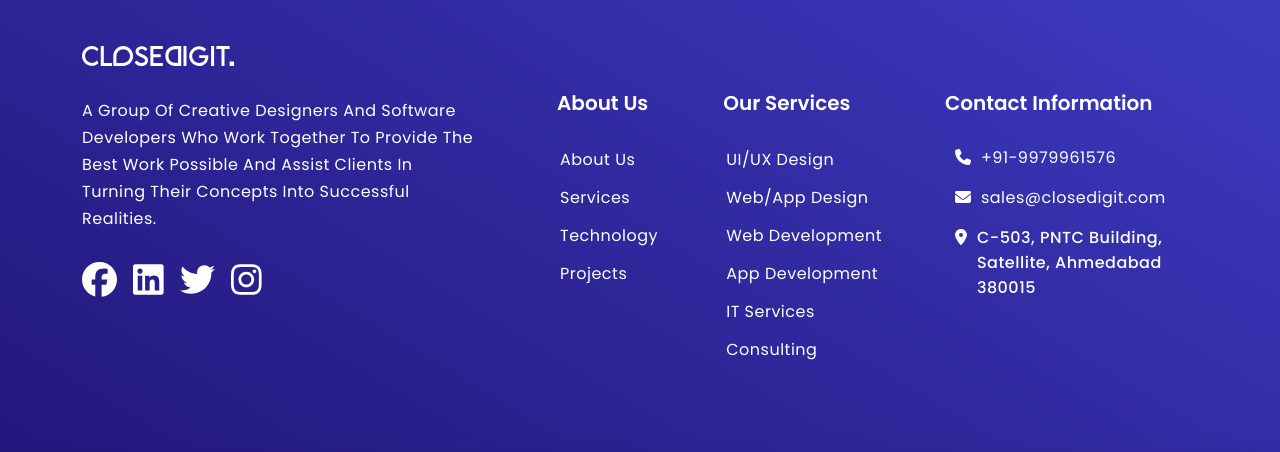
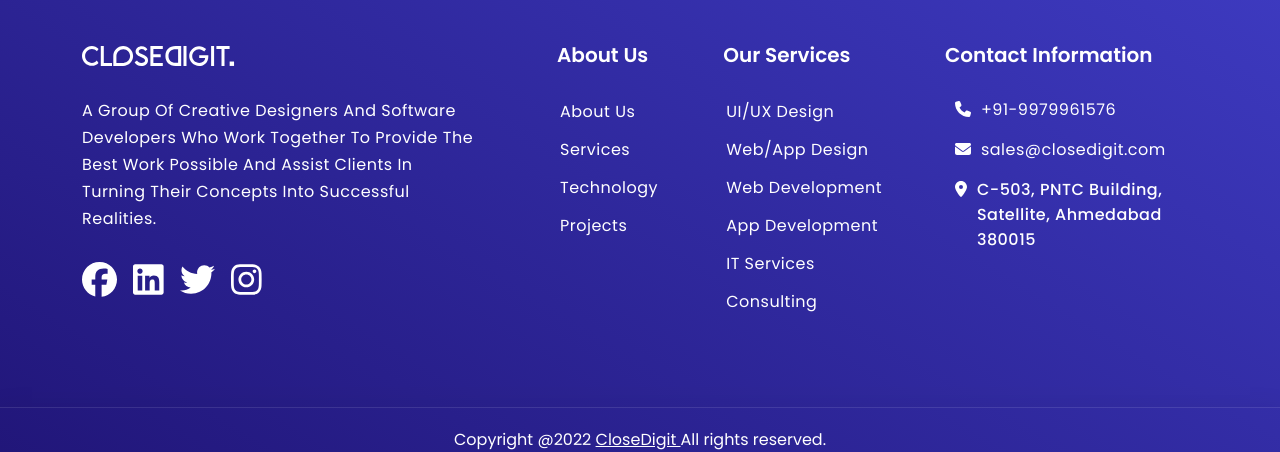
Before and after one commit to CloseDigitLLP/website, a Next.js app: page /Services in a window 1280 px wide. Shown: the part 2618-3070 px from the top of the page. Built offline with nearby package versions, Linux system fonts and the light colour scheme.

Commit message:
footer page space chnages

```diff
--- a/src/components/common/Footer.js
+++ b/src/components/common/Footer.js
@@ -43,7 +43,7 @@
                         </div>
                     </div>
                     <div className='col-lg-7 col-md-12 custom-margin-top'>
-                        <div className='row mt-md-5'>
+                        <div className='row'>
                             <div className='col-lg-3 col-md-4 col-sm-6'>
                                 <h6 className={footerStyle['footer-heading']}>About Us</h6>
                                 <div className={footerStyle['description']}>
```
